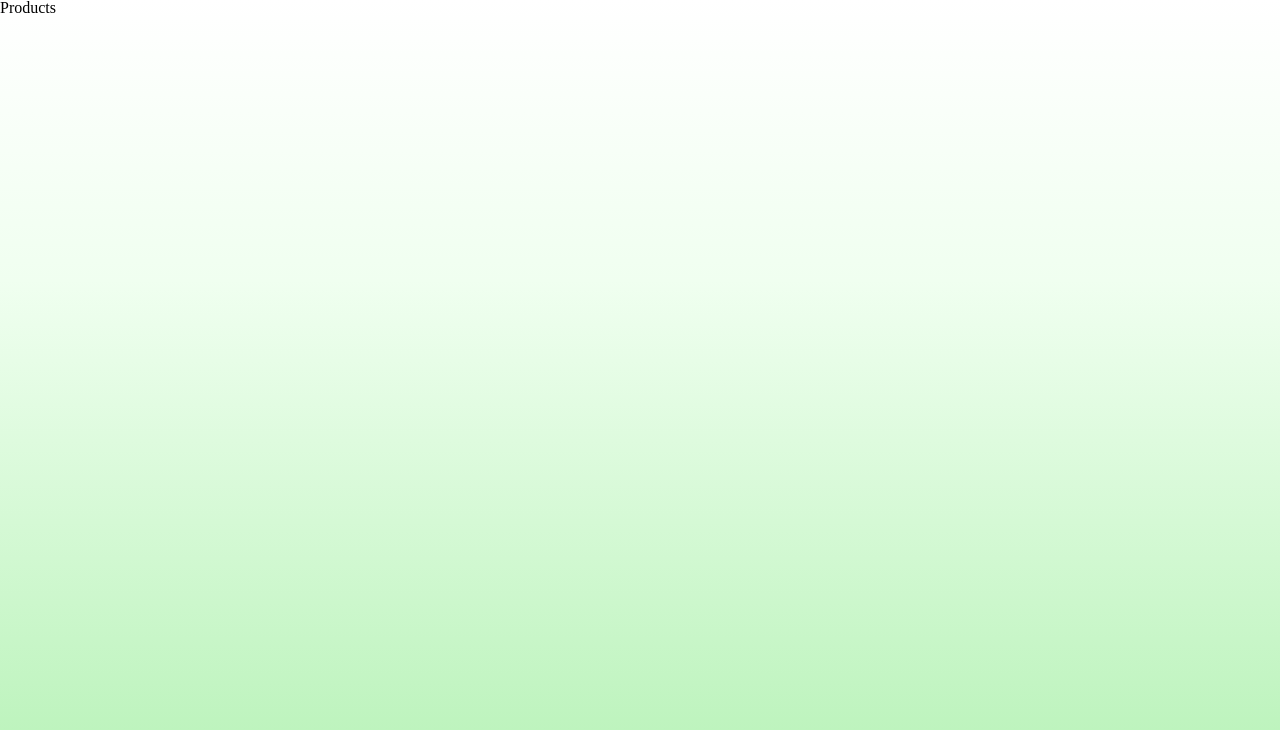
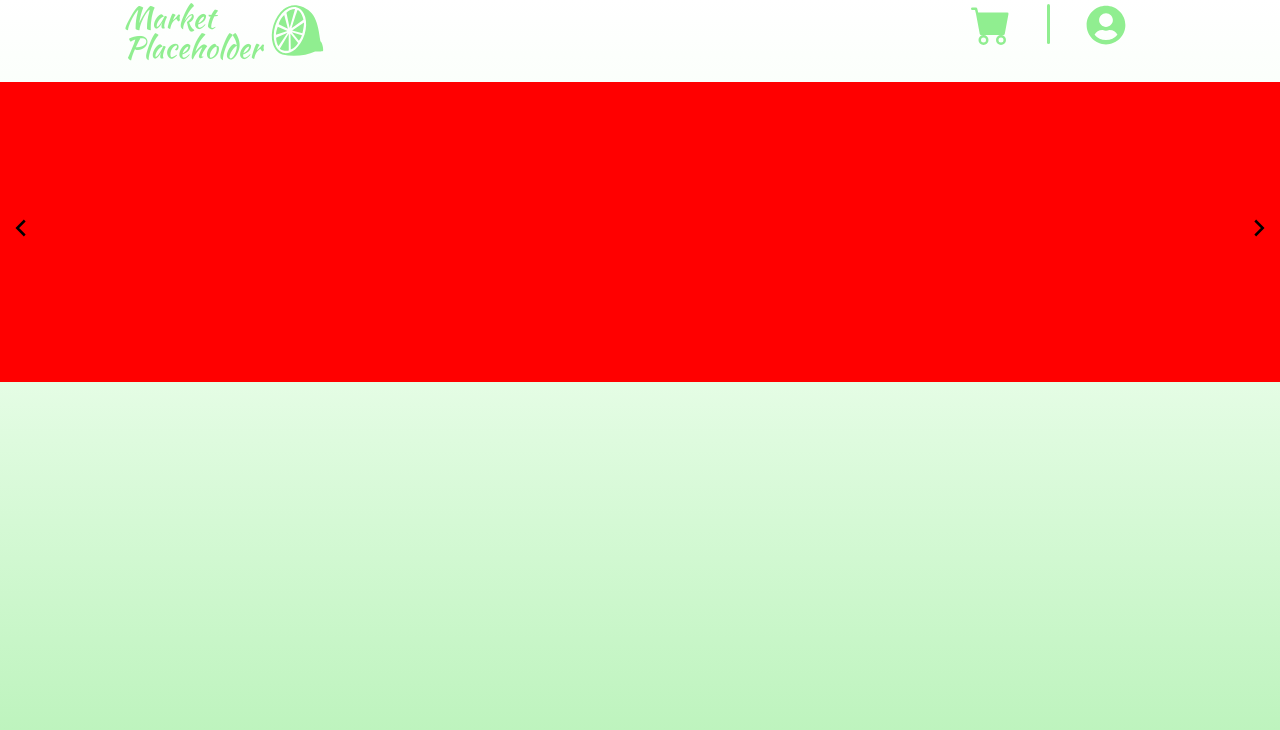
Before and after one commit to MarketPlacePortifolio/MarketPlaceholder-Front, a React (Create React App) app: page /products in a window 1280 px wide. Shown: the top 730 px of the page. Built offline with nearby package versions, Linux system fonts and the light colour scheme.

Commit message:
feat: private routes done

```diff
--- a/package.json
+++ b/package.json
@@ -15,7 +15,9 @@
     "@testing-library/user-event": "^13.5.0",
     "axios": "^1.3.1",
     "maath": "^0.5.2",
+    "mdb-react-ui-kit": "^5.1.0",
     "react": "^18.2.0",
+    "react-bootstrap": "^2.7.0",
     "react-dom": "^18.2.0",
     "react-icons": "^4.7.1",
     "react-input-mask": "^2.0.4",
--- a/src/App.js
+++ b/src/App.js
@@ -12,6 +12,8 @@ import { Home } from './pages/Home';
 import { Login } from './pages/Login';
 import { Register } from './pages/Register';
 import { Products } from './pages/Products';
+import { Profile } from './pages/Profile';
+import useToken from './hooks/useToken';
 
 function App() {
   return (
@@ -25,6 +27,11 @@ function App() {
             <Route path="/sign-in" element={<Login/>} />
             <Route path="/sign-up" element={<Register/>} />
             <Route path="/products" element={<Products/>} />
+            <Route path="/profile" element={
+              <ProtectedRouteGuard>
+                <Profile/>
+              </ProtectedRouteGuard>}
+            />
             <Route index path="*" element={<Navigate to="/" />} />
           </Routes>
         </Router>
@@ -33,4 +40,16 @@ function App() {
   );
 }
 
+function ProtectedRouteGuard({ children }) {
+  const token = useToken();
+
+  if (!token) {
+    return <Navigate to="/sign-in" />;
+  }
+
+  return <>
+    {children}
+  </>;
+}
+
 export default App;
--- /dev/null
+++ b/src/components/Carousel.js
@@ -0,0 +1,30 @@
+import React, { useState } from 'react';
+import { GrFormNext, GrFormPrevious } from 'react-icons/gr';
+
+export function Carousel( products ) {
+  const [index, setIndex] = useState(0);
+  const length = products.length;
+  console.log(products[index]);
+
+  function handlePrevious() {
+    const newIndex = index - 1;
+    setIndex(newIndex < 0 ? length - 1 : newIndex);
+  };
+
+  function handleNext() {
+    const newIndex = index + 1;
+    setIndex(newIndex >= length ? 0 : newIndex);
+  };
+
+  return (
+    <div className="carousel">
+      <button className="prev" onClick={handlePrevious}>
+        <GrFormPrevious size={ 30 } />
+      </button>
+      <button className="next" onClick={handleNext}>
+        <GrFormNext size={ 30 } />
+      </button>
+      <div>{products[index]}</div>
+    </div>
+  );
+};
--- a/src/components/Menu.js
+++ b/src/components/Menu.js
@@ -1,17 +1,21 @@
 import { animated, useSpring } from '@react-spring/web';
-import React, { useState } from 'react';
+import React, { useContext, useState } from 'react';
 import styled from 'styled-components';
+import { FaUserCircle } from 'react-icons/fa';
 import { BsFillCartFill } from 'react-icons/bs';
 import { Icons } from './Menu/Icons';
 import { useNavigate } from 'react-router-dom';
 import Logo from './Menu/Logo';
+import UserContext from '../contexts/UserContext';
 
-export function Menu() {
+export function Menu({ type }) {
   const navigate = useNavigate();
   const [ hovered, setHovered ] = useState(false);
   const { scale } = useSpring({
     scale: hovered ? 1.2 : 1,
   });
+
+  const { userData: userData } = useContext(UserContext);
 
   return (
     <MenuBar>
@@ -19,11 +23,12 @@ export function Menu() {
 
       <div className='options' >
         <Icons>
-          <BsFillCartFill size={ 30 } />
+          <BsFillCartFill size={ 40 } />
         </Icons>
 
+        {type !== 'profile' ? <>
           <div className='bar' />
-
+          {!userData ?
             <animated.button
               className='login'
               onPointerOver = { () => setHovered(true) }
@@ -34,7 +39,22 @@ export function Menu() {
               onClick={ () => navigate('/sign-in') }
             >
               Login
-        </animated.button>
+            </animated.button> :
+            !userData.image ?
+              <Icons>
+                <FaUserCircle size={ 40 } onClick={ () => navigate('/profile')} />
+              </Icons> :
+              <Icons
+                onClick={ () => navigate('/profile')}
+              >
+                <img src={userData.image} alt='profilephoto'
+                  style={{
+                    borderRadius: '50%',
+                  }}
+                />
+              </Icons>
+          }
+        </> : '' }
       </div>
     </MenuBar>
   );
@@ -81,9 +101,10 @@ const MenuBar = styled.div`
 
   .bar {
     width: 3px;
-    height: 30px;
+    height: 40px;
     background-color: #90EE90;
     border-radius: 50px;
+    margin-top: 10px;
   }
 
   .options {
--- a/src/components/Menu/Logo.js
+++ b/src/components/Menu/Logo.js
@@ -3,8 +3,10 @@ import styled from 'styled-components';
 import { GiCutLemon } from 'react-icons/gi';
 import { animated, useSpring } from '@react-spring/web';
 import { Bar } from './Bar';
+import { useNavigate } from 'react-router-dom';
 
 export default function Logo() {
+  const navigate = useNavigate();
   const [ hovered, setHovered ] = useState(false);
   const { scale } = useSpring({
     scale: hovered ? 1.2 : 1,
@@ -15,6 +17,7 @@ export default function Logo() {
       as={animated.div}
       onPointerOver = { () => setHovered(true) }
       onPointerOut = { () => setHovered(false) }
+      onClick={ () => navigate('/products') }
       style={{
         transform: scale.to(s => `scale(${s})`),
       }}
@@ -22,7 +25,7 @@ export default function Logo() {
       <h1>
         Market Placeholder
       </h1>
-      <GiCutLemon size={ 55 } onClick={ () => navigate('/') }/>
+      <GiCutLemon size={ 55 }/>
       <Bar hovered={ hovered } widthMax={ '210px' } />
     </LogoStyle>
   );
--- /dev/null
+++ b/src/hooks/useToken.js
@@ -0,0 +1,9 @@
+import { useContext } from 'react';
+
+import UserContext from '../contexts/UserContext';
+
+export default function useToken() {
+  const { userData: user } = useContext(UserContext);
+
+  return user.token;
+}
--- a/src/pages/Products.js
+++ b/src/pages/Products.js
@@ -1,10 +1,16 @@
 import React from 'react';
 import styled from 'styled-components';
+import { Carousel } from '../components/Carousel';
+import { Menu } from '../components/Menu';
 
 export function Products() {
   return (
     <Wrapper>
-      Products
+      <Menu />
+
+      <Carousel
+        products={[ 'imagem 1', 'imagem 2' ]}
+      />
     </Wrapper>
   );
 }
@@ -15,4 +21,31 @@ const Wrapper = styled.div`
   overflow: hidden;
   background: rgb(255,255,255);
   background: linear-gradient(180deg, rgba(255,255,255,1) 0%, rgba(240,255,240,1) 35%, #b6f2b6 100%);
+
+  .carousel {
+    margin-top: 82px;
+
+    button {
+      position: fixed;
+      z-index: 1;
+      border: none;
+      background: none;
+    }
+
+    div {
+      z-index: 0;
+      width: 100%;
+      height: 300px;
+      background-color: red;
+    }
+
+    .prev {
+      top: 212px;
+    }
+
+    .next {
+      top: 212px;
+      right: 0px;
+    }
+  }
 `;
--- /dev/null
+++ b/src/pages/Profile.js
@@ -0,0 +1,20 @@
+import React from 'react';
+import styled from 'styled-components';
+import { Menu } from '../components/Menu';
+
+export function Profile() {
+  return (
+    <Wrapper>
+      <Menu type={'profile'}/>
+      Profile
+    </Wrapper>
+  );
+}
+
+const Wrapper = styled.div`
+  height: 100vh;
+  width: 100vw;
+  overflow: hidden;
+  background: rgb(255,255,255);
+  background: linear-gradient(180deg, rgba(255,255,255,1) 0%, rgba(240,255,240,1) 35%, #b6f2b6 100%);
+`;
```
Also changed, not shown: 2 other files (tests, documents, lock files or other folders). Lines whose indentation alone changed are shown as unchanged.
